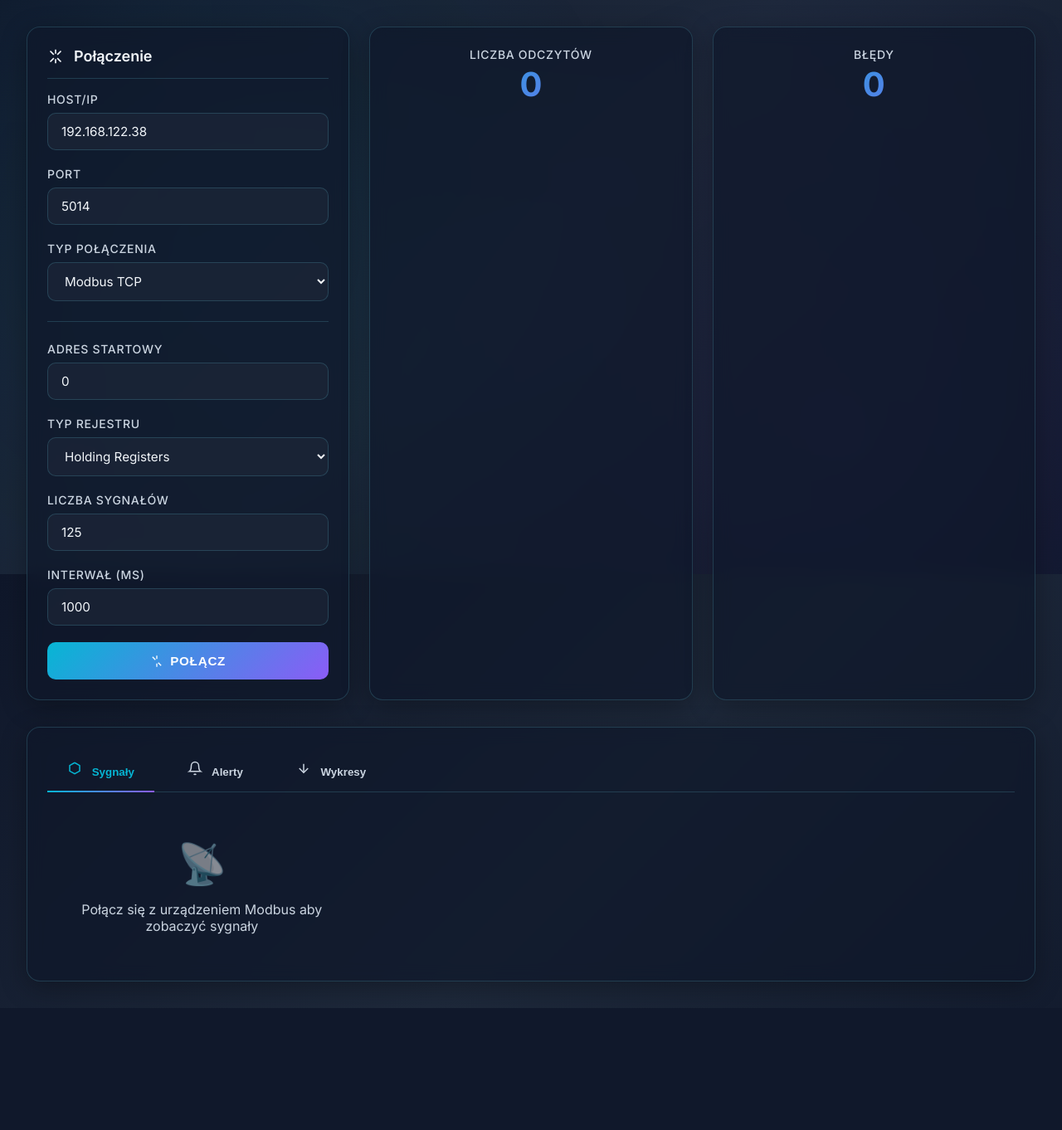
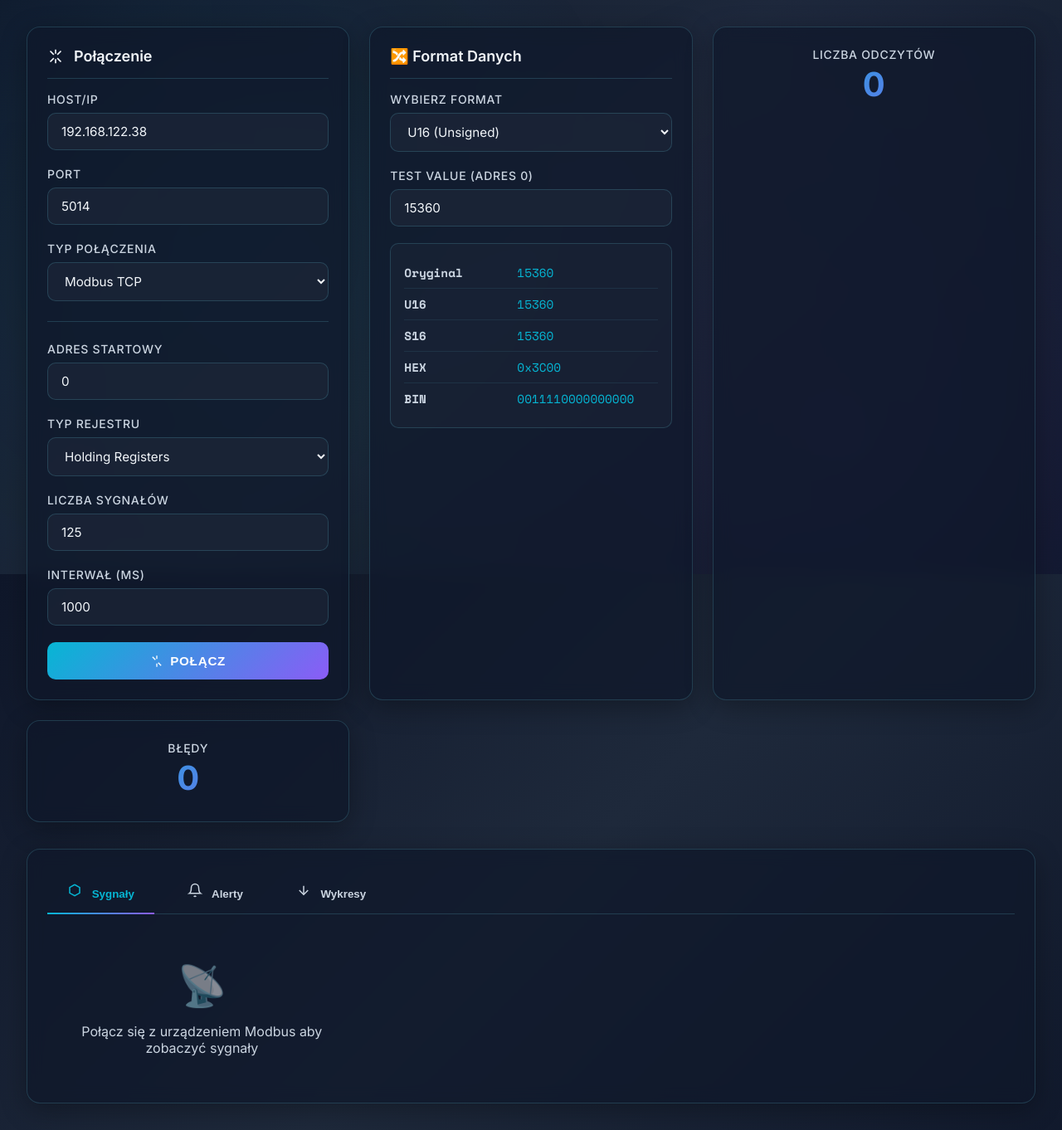
Before and after one commit to AdamWojciechowskiPL/Modbus-monitor, a Flask app: template modbus_monitor/web/templates/dashboard.html in a window 1280 px wide. Shown: the part 108-1470 px from the top of the page at 83% size. Before the commit the page ends 1323 px from the top, so only its background shows below. Run offline with Flask 3, Linux system fonts and the light colour scheme; the template is opened without the code that fills it, so the values that code supplies are empty; some libraries are stand-ins or nearby versions.

Commit message:
feat: Add data format converter (U16, S16, HEX, Float32, Float64) with live preview

```diff
--- a/modbus_monitor/web/templates/dashboard.html
+++ b/modbus_monitor/web/templates/dashboard.html
@@ -13,9 +13,6 @@
 
     <!-- Socket.IO -->
     <script src="https://cdn.socket.io/4.5.4/socket.io.min.js"></script>
-
-    <!-- Feather Icons -->
-    <script src="https://cdn.jsdelivr.net/npm/feather-icons/dist/feather.min.js"></script>
 
     <style>
         * {
@@ -52,7 +49,6 @@
             overflow-x: hidden;
         }
 
-        /* Animated background */
         body::before {
             content: '';
             position: fixed;
@@ -72,7 +68,6 @@
             50% { opacity: 0.8; }
         }
 
-        /* Glassmorphism */
         .glass {
             background: var(--glass);
             backdrop-filter: blur(10px);
@@ -81,7 +76,6 @@
             box-shadow: 0 8px 32px rgba(0, 0, 0, 0.3);
         }
 
-        /* Header */
         .header {
             padding: 2rem;
             border-bottom: 1px solid var(--glass-border);
@@ -136,14 +130,12 @@
             50% { opacity: 0.7; box-shadow: 0 0 0 6px rgba(16, 185, 129, 0.2); }
         }
 
-        /* Container */
         .container {
             max-width: 1400px;
             margin: 0 auto;
             padding: 2rem;
         }
 
-        /* Grid */
         .grid {
             display: grid;
             grid-template-columns: repeat(auto-fit, minmax(280px, 1fr));
@@ -155,7 +147,6 @@
             grid-template-columns: repeat(auto-fit, minmax(350px, 1fr));
         }
 
-        /* Card */
         .card {
             padding: 1.5rem;
             transition: all 0.3s cubic-bezier(0.4, 0, 0.2, 1);
@@ -183,7 +174,6 @@
             gap: 0.75rem;
         }
 
-        /* Stats Grid */
         .stat-box {
             text-align: center;
         }
@@ -207,7 +197,6 @@
             font-weight: 500;
         }
 
-        /* Input Controls */
         .form-group {
             margin-bottom: 1.25rem;
         }
@@ -243,7 +232,6 @@
             box-shadow: 0 0 20px rgba(6, 182, 212, 0.3);
         }
 
-        /* Buttons */
         .btn {
             padding: 0.875rem 1.75rem;
             border: none;
@@ -289,7 +277,6 @@
             cursor: not-allowed;
         }
 
-        /* Signal Cards */
         .signals-grid {
             display: grid;
             grid-template-columns: repeat(auto-fill, minmax(280px, 1fr));
@@ -335,6 +322,7 @@
             -webkit-text-fill-color: transparent;
             background-clip: text;
             margin: 0.75rem 0;
+            font-family: 'Space Mono', monospace;
         }
 
         .signal-meta {
@@ -368,7 +356,6 @@
             color: var(--danger);
         }
 
-        /* Tabs */
         .tabs {
             display: flex;
             gap: 1rem;
@@ -422,14 +409,12 @@
             to { opacity: 1; }
         }
 
-        /* Charts */
         .chart-container {
             position: relative;
             height: 300px;
             margin-top: 1rem;
         }
 
-        /* Alerts */
         .alert-item {
             padding: 1rem;
             margin-bottom: 0.75rem;
@@ -455,23 +440,46 @@
             opacity: 0.5;
         }
 
-        /* Animations */
+        .format-preview {
+            background: rgba(30, 41, 59, 0.4);
+            border: 1px solid var(--glass-border);
+            border-radius: 10px;
+            padding: 1rem;
+            margin-top: 1rem;
+            font-family: 'Space Mono', monospace;
+            font-size: 0.9rem;
+        }
+
+        .format-preview-row {
+            display: grid;
+            grid-template-columns: 120px 1fr;
+            gap: 1rem;
+            padding: 0.5rem 0;
+            border-bottom: 1px solid rgba(100, 200, 220, 0.1);
+        }
+
+        .format-preview-row:last-child {
+            border-bottom: none;
+        }
+
+        .format-label {
+            color: var(--text-secondary);
+            font-weight: 600;
+        }
+
+        .format-value {
+            color: var(--accent);
+        }
+
         @keyframes slideIn {
-            from {
-                opacity: 0;
-                transform: translateY(20px);
-            }
-            to {
-                opacity: 1;
-                transform: translateY(0);
-            }
+            from { opacity: 0; transform: translateY(20px); }
+            to { opacity: 1; transform: translateY(0); }
         }
 
         .card {
             animation: slideIn 0.4s ease-out;
         }
 
-        /* Responsive */
         @media (max-width: 768px) {
             .container {
                 padding: 1rem;
@@ -586,6 +594,55 @@
                 </button>
             </div>
 
+            <!-- Data Format Converter -->
+            <div class="card glass">
+                <div class="card-header">
+                    <div class="card-title">
+                        🔀 Format Danych
+                    </div>
+                </div>
+
+                <div class="form-group">
+                    <label class="form-label">Wybierz Format</label>
+                    <select class="form-select" id="selectDataFormat" onchange="updateFormatPreview()">
+                        <option value="u16">U16 (Unsigned)</option>
+                        <option value="s16">S16 (Signed)</option>
+                        <option value="hex">HEX (Hexadecimal)</option>
+                        <option value="bin">BIN (Binary)</option>
+                        <option value="f32">F32 (IEEE754 32-bit)</option>
+                        <option value="f64">F64 (IEEE754 64-bit)</option>
+                    </select>
+                </div>
+
+                <div class="form-group">
+                    <label class="form-label">Test Value (Adres 0)</label>
+                    <input type="number" class="form-input" id="testValue" value="15360" onchange="updateFormatPreview()" placeholder="Wpisz wartość">
+                </div>
+
+                <div class="format-preview">
+                    <div class="format-preview-row">
+                        <div class="format-label">Oryginal</div>
+                        <div class="format-value" id="preview-original">15360</div>
+                    </div>
+                    <div class="format-preview-row">
+                        <div class="format-label">U16</div>
+                        <div class="format-value" id="preview-u16">15360</div>
+                    </div>
+                    <div class="format-preview-row">
+                        <div class="format-label">S16</div>
+                        <div class="format-value" id="preview-s16">15360</div>
+                    </div>
+                    <div class="format-preview-row">
+                        <div class="format-label">HEX</div>
+                        <div class="format-value" id="preview-hex">0x3C00</div>
+                    </div>
+                    <div class="format-preview-row">
+                        <div class="format-label">BIN</div>
+                        <div class="format-value" id="preview-bin">0011110000000000</div>
+                    </div>
+                </div>
+            </div>
+
             <!-- Stats -->
             <div class="card glass">
                 <div class="stat-box">
@@ -663,25 +720,35 @@
 
     <script src="/static/dashboard.js"></script>
     <script>
+        // Data format converters
+        function formatConverter(value) {
+            const u16 = parseInt(value) & 0xFFFF;
+            const s16 = u16 > 32767 ? u16 - 65536 : u16;
+            const hex = '0x' + u16.toString(16).toUpperCase().padStart(4, '0');
+            const bin = u16.toString(2).padStart(16, '0');
+
+            return { u16, s16, hex, bin };
+        }
+
+        function updateFormatPreview() {
+            const value = parseInt(document.getElementById('testValue').value) || 15360;
+            const result = formatConverter(value);
+
+            document.getElementById('preview-original').textContent = value;
+            document.getElementById('preview-u16').textContent = result.u16;
+            document.getElementById('preview-s16').textContent = result.s16;
+            document.getElementById('preview-hex').textContent = result.hex;
+            document.getElementById('preview-bin').textContent = result.bin;
+        }
+
         function switchTab(tabName) {
-            // Hide all tabs
-            document.querySelectorAll('.tab-content').forEach(tab => {
-                tab.classList.remove('active');
-            });
+            document.querySelectorAll('.tab-content').forEach(tab => tab.classList.remove('active'));
+            document.querySelectorAll('.tab-button').forEach(btn => btn.classList.remove('active'));
 
-            // Remove active from all buttons
-            document.querySelectorAll('.tab-button').forEach(btn => {
-                btn.classList.remove('active');
-            });
-
-            // Show selected tab
             document.getElementById('tab-' + tabName).classList.add('active');
-
-            // Mark button as active
             event.target.closest('.tab-button').classList.add('active');
         }
 
-        // Update status indicator
         function updateStatusIndicator(status) {
             const dot = document.getElementById('statusDot');
             const text = document.getElementById('statusText');
@@ -695,12 +762,14 @@
             }
         }
 
-        // Override from dashboard.js
         const originalUpdateStatus = window.updateConnectionStatus;
         window.updateConnectionStatus = function(status) {
             originalUpdateStatus(status);
             updateStatusIndicator(status);
         };
+
+        // Initialize preview
+        updateFormatPreview();
     </script>
 </body>
 </html>
```
